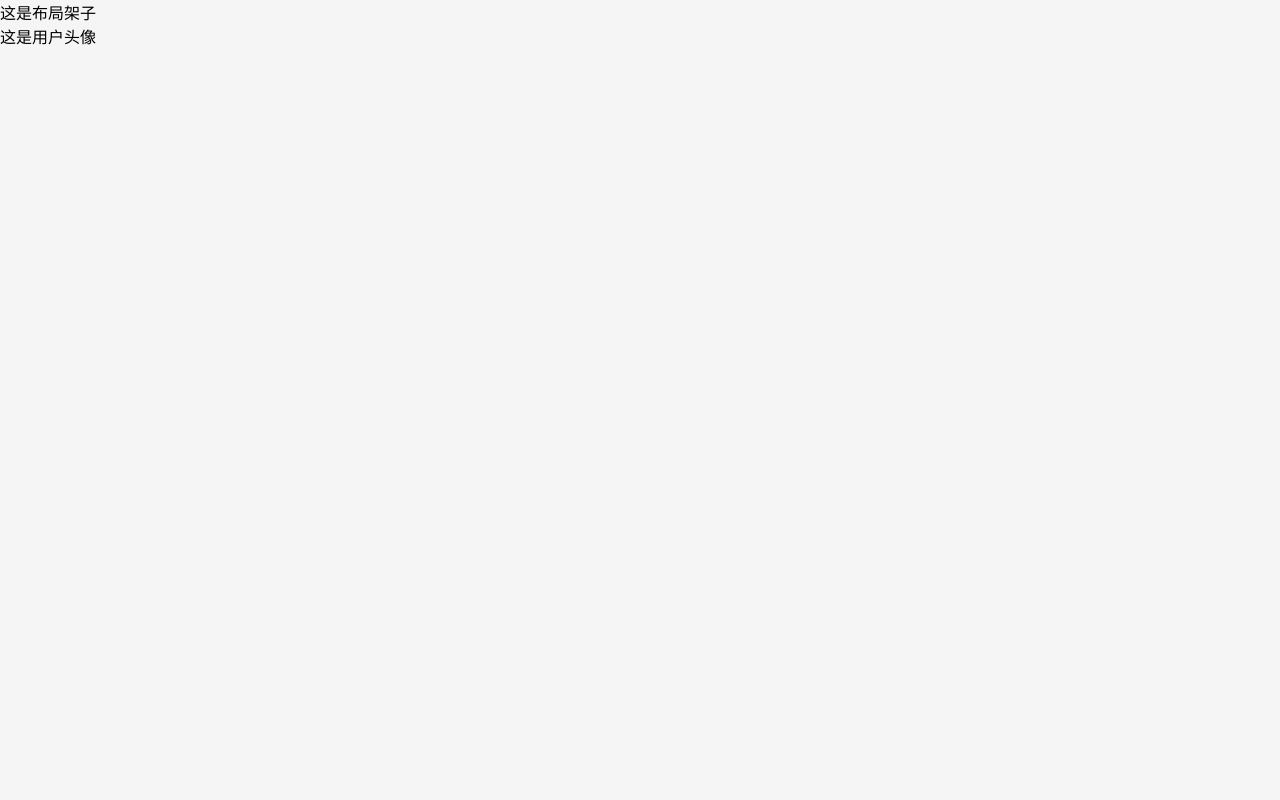
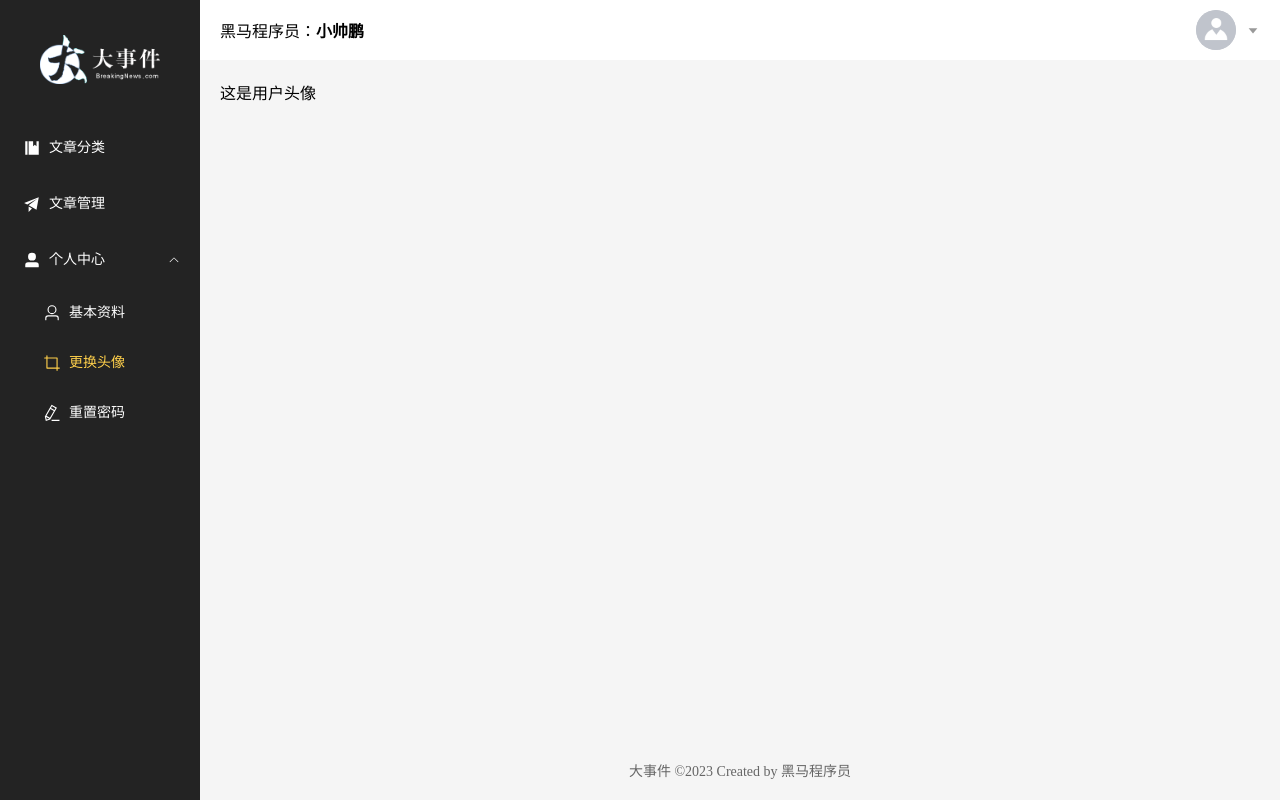
Before and after one commit to kitty929/my_vue3_bigevent_manage_sys, a Vue app: page /user/avatar in a window 1280 px wide. Built offline with nearby package versions, Linux system fonts and the light colour scheme.

Commit message:
登录访问拦截

```diff
--- a/src/router/index.js
+++ b/src/router/index.js
@@ -1,4 +1,5 @@
 import { createRouter, createWebHistory } from 'vue-router'
+import { useUserStore } from '@/stores'
 
 // createRouter创建路由实例
 // 配置history模式
@@ -40,4 +41,21 @@
   ]
 })
 
+// 登录访问拦截 => 默认直接放行
+// 根据返回值决定，是放行还是拦截
+// 返回值：
+// 1. undefined / true 直接放行
+// 2. false 拦回from的地址页面
+// 3. 具体路径 或 路径对象 拦截到对应的地址
+//    '/login'   {name: 'login'}
+router.beforeEach((to) => {
+  // 如果没有token，且访问的是非登录页,则拦截到登录页，其他情况则直接放行
+  const useStore = useUserStore()
+  if (useStore.token && to.path !== '/login') {
+    return '/login'
+  } else {
+    return true
+  }
+})
+
 export default router
--- a/src/views/layout/layoutContainer.vue
+++ b/src/views/layout/layoutContainer.vue
@@ -1,6 +1,143 @@
+<script setup>
+import {
+  Management,
+  Promotion,
+  UserFilled,
+  User,
+  Crop,
+  EditPen,
+  SwitchButton,
+  CaretBottom
+} from '@element-plus/icons-vue'
+import avatar from '@/assets/default.png'
+</script>
+
 <template>
-  <div>
-    这是布局架子
-    <router-view></router-view>
-  </div>
+  <!--
+    el-menu 整个菜单组件
+     :defalut-active="$route.path"   配置默认高亮的菜单项
+     router   router选项开启，el-menu-item的index就是点击跳转的路径
+
+    el-menu-item 菜单项
+     index="/article/channel"  配置的是访问的跳转路径，配合default-active选项
+
+   -->
+
+  <el-container class="layout-container">
+    <el-aside width="200px">
+      <div class="el-aside__logo"></div>
+      <el-menu
+        active-text-color="#ffd04b"
+        background-color="#232323"
+        :default-active="$route.path"
+        text-color="#fff"
+        router
+      >
+        <el-menu-item index="/article/channel">
+          <el-icon><Management /></el-icon>
+          <span>文章分类</span>
+        </el-menu-item>
+        <el-menu-item index="/article/manage">
+          <el-icon><Promotion /></el-icon>
+          <span>文章管理</span>
+        </el-menu-item>
+
+        <el-sub-menu index="/user">
+          <!-- 多级菜单的标题 - 具名插槽 -->
+          <template #title>
+            <el-icon><UserFilled /></el-icon>
+            <span>个人中心</span>
+          </template>
+
+          <!-- 展开的内容 - 默认插槽 -->
+          <el-menu-item index="/user/profile">
+            <el-icon><User /></el-icon>
+            <span>基本资料</span>
+          </el-menu-item>
+          <el-menu-item index="/user/avatar">
+            <el-icon><Crop /></el-icon>
+            <span>更换头像</span>
+          </el-menu-item>
+          <el-menu-item index="/user/password">
+            <el-icon><EditPen /></el-icon>
+            <span>重置密码</span>
+          </el-menu-item>
+        </el-sub-menu>
+      </el-menu>
+    </el-aside>
+
+    <el-container>
+      <el-header>
+        <div>黑马程序员：<strong>小帅鹏</strong></div>
+        <el-dropdown placement="bottom-end">
+          <span class="el-dropdown__box">
+            <el-avatar :src="avatar" />
+            <el-icon><CaretBottom /></el-icon>
+          </span>
+          <template #dropdown>
+            <el-dropdown-menu>
+              <el-dropdown-item command="profile" :icon="User"
+                >基本资料</el-dropdown-item
+              >
+              <el-dropdown-item command="avatar" :icon="Crop"
+                >更换头像</el-dropdown-item
+              >
+              <el-dropdown-item command="password" :icon="EditPen"
+                >重置密码</el-dropdown-item
+              >
+              <el-dropdown-item command="logout" :icon="SwitchButton"
+                >退出登录</el-dropdown-item
+              >
+            </el-dropdown-menu>
+          </template>
+        </el-dropdown>
+      </el-header>
+      <el-main>
+        <router-view></router-view>
+      </el-main>
+      <el-footer>大事件 ©2023 Created by 黑马程序员</el-footer>
+    </el-container>
+  </el-container>
 </template>
+
+<style lang="scss" scoped>
+.layout-container {
+  height: 100vh;
+  .el-aside {
+    background-color: #232323;
+    &__logo {
+      height: 120px;
+      background: url('@/assets/logo.png') no-repeat center / 120px auto;
+    }
+    .el-menu {
+      border-right: none;
+    }
+  }
+  .el-header {
+    background-color: #fff;
+    display: flex;
+    align-items: center;
+    justify-content: space-between;
+    .el-dropdown__box {
+      display: flex;
+      align-items: center;
+      .el-icon {
+        color: #999;
+        margin-left: 10px;
+      }
+
+      &:active,
+      &:focus {
+        outline: none;
+      }
+    }
+  }
+  .el-footer {
+    display: flex;
+    align-items: center;
+    justify-content: center;
+    font-size: 14px;
+    color: #666;
+  }
+}
+</style>
```
